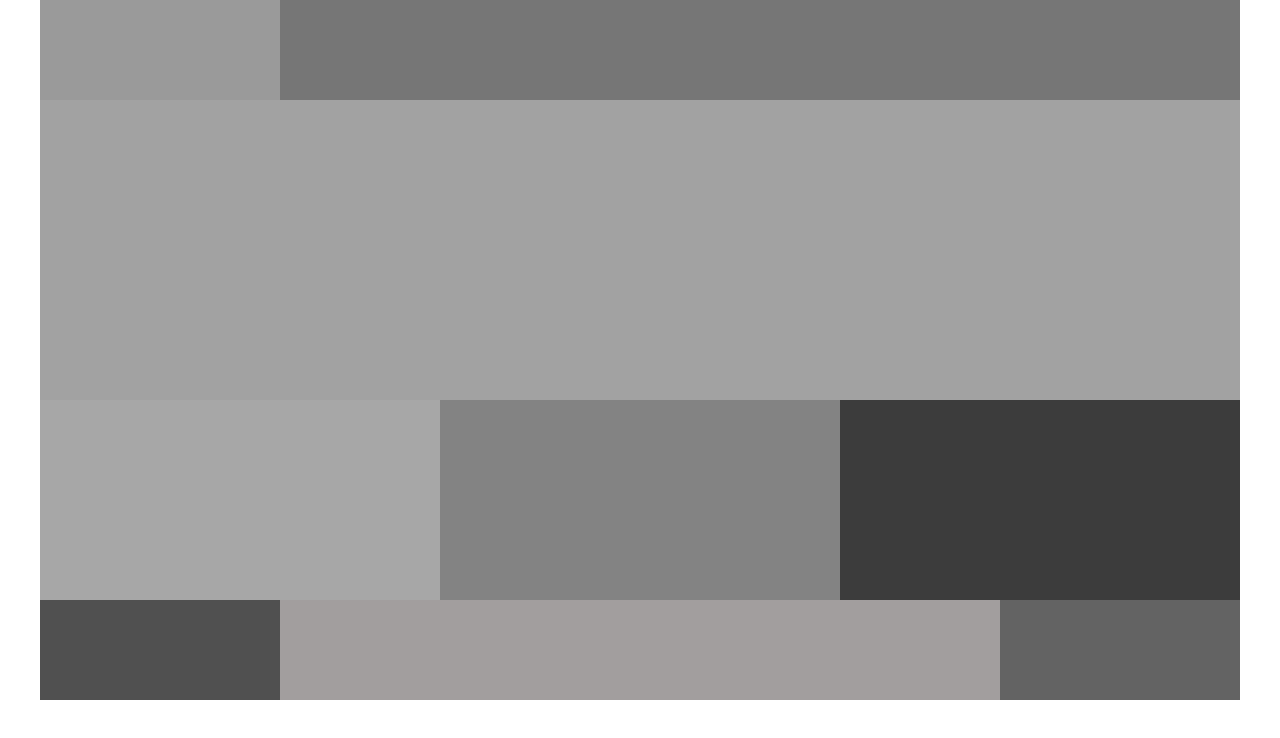
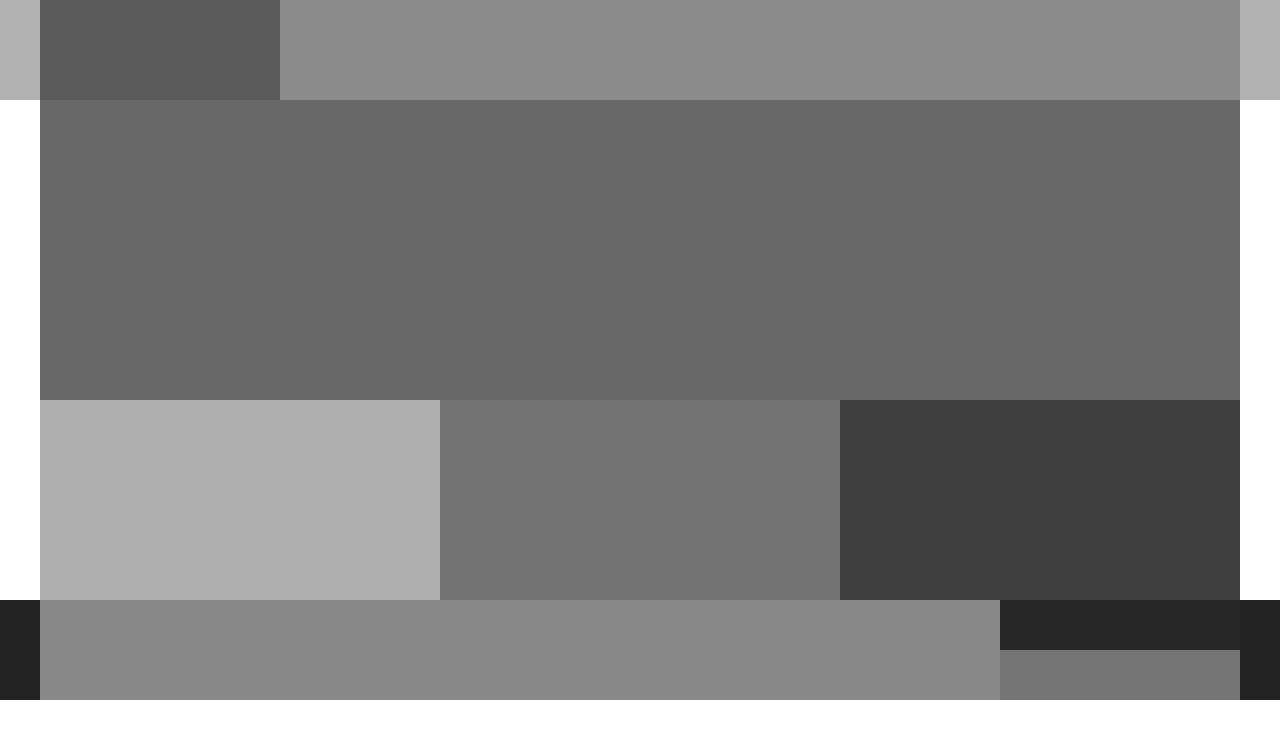
Before and after one commit to Asuka0705/HTML, a plain HTML site: page indexB-2.html in a window 1280 px wide. Drawn offline with Linux system fonts and the light colour scheme.

Commit message:
Project B-2
실수를 발견해서 바로 찾은나. 너무뿌듯함

```diff
--- a/indexB-2.html
+++ b/indexB-2.html
@@ -3,96 +3,128 @@
 <head>
     <meta charset="UTF-8">
     <meta name="viewport" content="width=device-width, initial-scale=1.0">
-    <title>123123333</title>
+    <title>웹디자인 B-2</title>
     <style>
         * {
             margin: 0;
             padding: 0;
         }
         #wrap {
-            width: 1200px;
-            margin: 0 auto;
+            width: 100%;
+            height: 100px;
+            background-color: #efefef;
         }
         #header {
             width: 100%;
+            height: 100px;
+            background-color: #b2b2b2;
+        }
+        .header_container{
+            width: 1200px;
+            margin: 0 auto;
             display: flex;
 
         }
-        .logo {
+        .header_container .logo{
             width: 20%;
             height: 100px;
-            background-color: #9a9a9a;
+            background-color: #5b5b5b;
         }
-        .nav {
+        .header_container .nav{
             width: 80%;
             height: 100px;
-            background-color: #767676;
+            background-color: #8c8c8c;
         }
         #slider {
-            width: 100%;
+            width: 1200px;
             height: 300px;
-            background-color: #a2a2a2;
+            margin: 0 auto;
+            background-color: #686868;
         }
         #contents {
-            width: 100%;
+            width: 1200px;
+            margin: 0 auto;
             display: flex;
 
         }
-        .contents1 {
+        .content1 {
             width: 33.3333%;
             height: 200px;
-            background-color: #a7a7a7;
+            background-color: #afafaf;
         }
-        .contents2 {
+        .content2 {
             width: 33.3333%;
             height: 200px;
-            background-color: #838383;
+            background-color: #737373;
         }
-        .contents3 {
+        .content3 {
             width: 33.3333%;
             height: 200px;
-            background-color: #3c3c3c;
+            background-color: #3f3f3f;
         }
         #footer {
             width: 100%;
+            height: 100px;
+            background-color: #232323;
+        }
+        .footer_container {
+            width: 1200px;
+            margin: 0 auto;
             display: flex;
 
         }
-        .footer1 {
+        #footer .footer_container .footer1 {
+            width: 80%;
+            height: 100px;
+            background-color: #888888;
+
+        }
+        #footer .footer_container .footer2 {
             width: 20%;
             height: 100px;
-            background-color: #505050;
+            background-color: #464646;
+
         }
-        .footer2 {
-            width: 60%;
-            height: 100px;
-            background-color: #a29e9e;
+        #footer .footer_container .footer2 .footer2-1 {
+            width: 100%;
+            height: 50px;
+            background-color: #272626;
         }
-        .footer3 {
-            width: 20%;
-            height: 100px;
-            background-color: #636363;
+        #footer .footer_container .footer2 .footer2-2 {
+            width: 100%;
+            height: 50px;
+            background-color: #757575;
         }
+
     </style>
 </head>
 <body>
     <div id="wrap">
-    <div id="header">
-        <div class="logo"></div>
-        <div class="nav"></div>
-    </div>
-    <div id="slider"></div>
-    <div id="contents">
-        <div class="contents1"></div>
-        <div class="contents2"></div>
-        <div class="contents3"></div>
-    </div>
-    <div id="footer">
-        <div class="footer1"></div>
-        <div class="footer2"></div>
-        <div class="footer3"></div>
-    </div>
+        <header id="header">
+            <div class="header_container">
+                <h1 class="logo"></h1>
+                <nav class="nav"></nav>
+            </div>
+        </header>
 
+        <article id="slider">
+        </article>
+
+        <main id="contents">
+            <section class="content1"></section>
+            <section class="content2"></section>
+            <section class="content3"></section>
+        </main>
+
+        <footer id="footer">
+            <div class="footer_container">
+                <div class="footer1"></div>
+                <div class="footer2">
+                    <div class="footer2-1"></div>
+                    <div class="footer2-2"></div>
+                </div>
+            </div>
+        </footer>
     </div>
 </body>
 </html>
```
